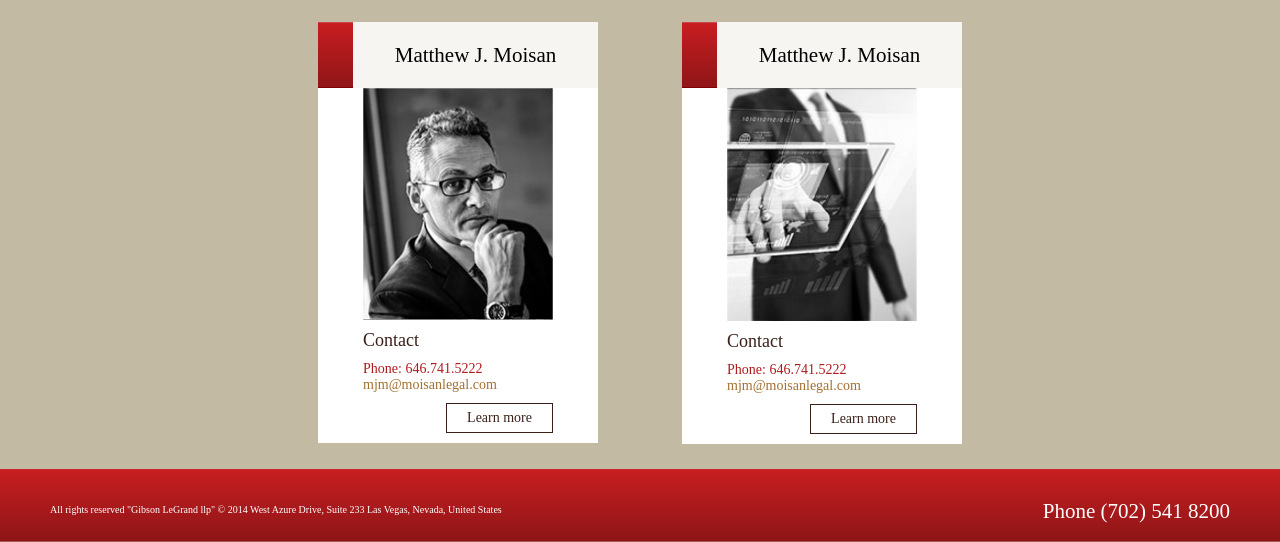
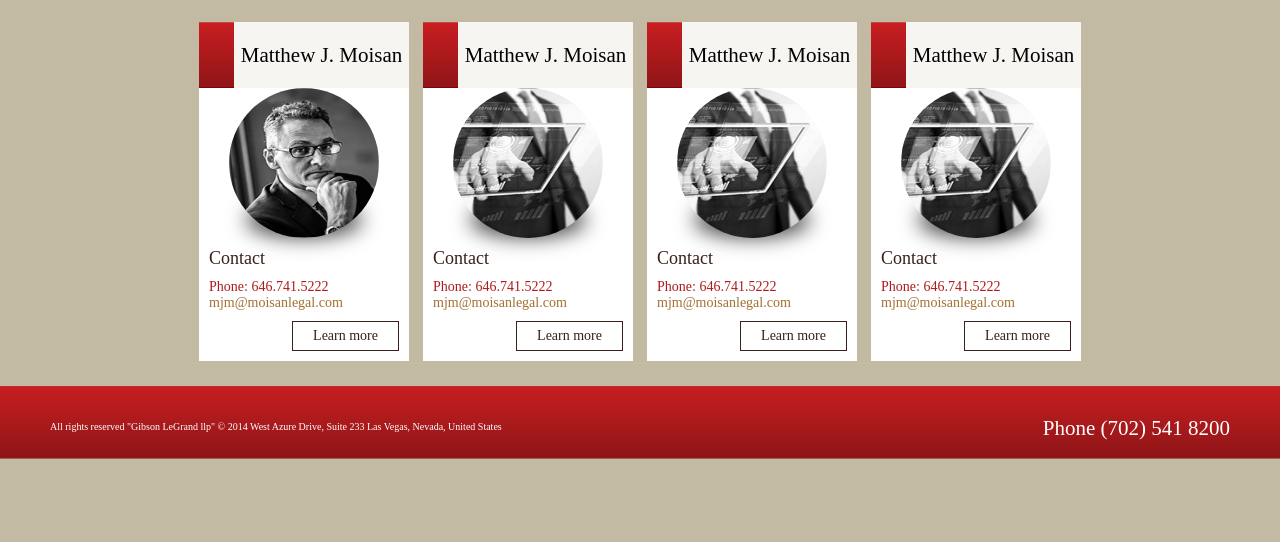
Before and after one commit to myorb/gibson, a plain HTML site: page our-team.html in a window 1280 px wide. Shown: the part 288-830 px from the top of the page. After the commit the page ends 800 px from the top, so only its background shows below. Drawn offline with Linux system fonts and the light colour scheme.

Commit message:
our team

```diff
--- a/css/style.css
+++ b/css/style.css
@@ -235,10 +235,23 @@ filter: grayscale(0%);
 }
 .block-item{
 	display:inline-block;
-	width:280px;
+	width:210px;
 	vertical-align:top;
-	margin:25px 40px;
+	margin:25px 5px;
 	background:#fff;
+	position:relative;
+	top:0px;
+	-webkit-transition: all 0.1s ease-in-out;
+-moz-transition: all 0.1s ease-in-out;
+-o-transition: all 0.1s ease-in-out;
+transition: all 0.1s ease-in-out;
+}
+.block-item:hover{
+	top:-20px;
+	-webkit-transition: all 0.1s ease-in-out;
+-moz-transition: all 0.1s ease-in-out;
+-o-transition: all 0.1s ease-in-out;
+transition: all 0.1s ease-in-out;
 }
 .block-item .block-heading{
 	height:66px;
@@ -280,6 +293,20 @@ font-style:normal;
 }
 .inner .images{
 	position:relative;
+	height:150px;
+	width:150px;
+	margin:0px auto;
+}
+.inner .images:before{
+	content: '';
+position: absolute;
+border-radius: 100%;
+width: 150px;
+height: 70px;
+left: 0px;
+top: -28px;
+/* -webkit-transform: scaleY(.5); */
+-webkit-box-shadow: 0px 125px 20px -17px rgba(0,0,0,.7);
 }
 .inner .images a{
 	display:block;
@@ -289,11 +316,16 @@ font-style:normal;
  -webkit-filter: grayscale(100%);
 -moz-filter: grayscale(100%);
 filter: grayscale(100%);
+display:block;
+border-radius:100%;
+height:150px;
+position:relative;
 }
 .block-item:hover .inner .images img, .inner:hover .images img{
 	-webkit-filter: grayscale(0%);
 -moz-filter: grayscale(0%);
 filter: grayscale(0%);
+
 }
 .name{
 	text-align:left;
--- a/our-team.html
+++ b/our-team.html
@@ -55,6 +55,26 @@
 			<a href="#" class="block-btn">Learn more</a>
 			</div>
 		</div>
+		<div class="block-item">
+		<div class="block-heading"><span></span>Matthew J. Moisan</div>
+			<div class="inner">
+			<div class="images"><a href="#"><img src="images/contact.jpg" /></a></div>
+			<p class="name">Contact</p>
+			<p class="contact">Phone: 646.741.5222</p>
+			<p class="mail">mjm@moisanlegal.com</p>
+			<a href="#" class="block-btn">Learn more</a>
+			</div>
+		</div>
+		<div class="block-item">
+		<div class="block-heading"><span></span>Matthew J. Moisan</div>
+			<div class="inner">
+			<div class="images"><a href="#"><img src="images/contact.jpg" /></a></div>
+			<p class="name">Contact</p>
+			<p class="contact">Phone: 646.741.5222</p>
+			<p class="mail">mjm@moisanlegal.com</p>
+			<a href="#" class="block-btn">Learn more</a>
+			</div>
+		</div>
 
 	</div>
 
```
